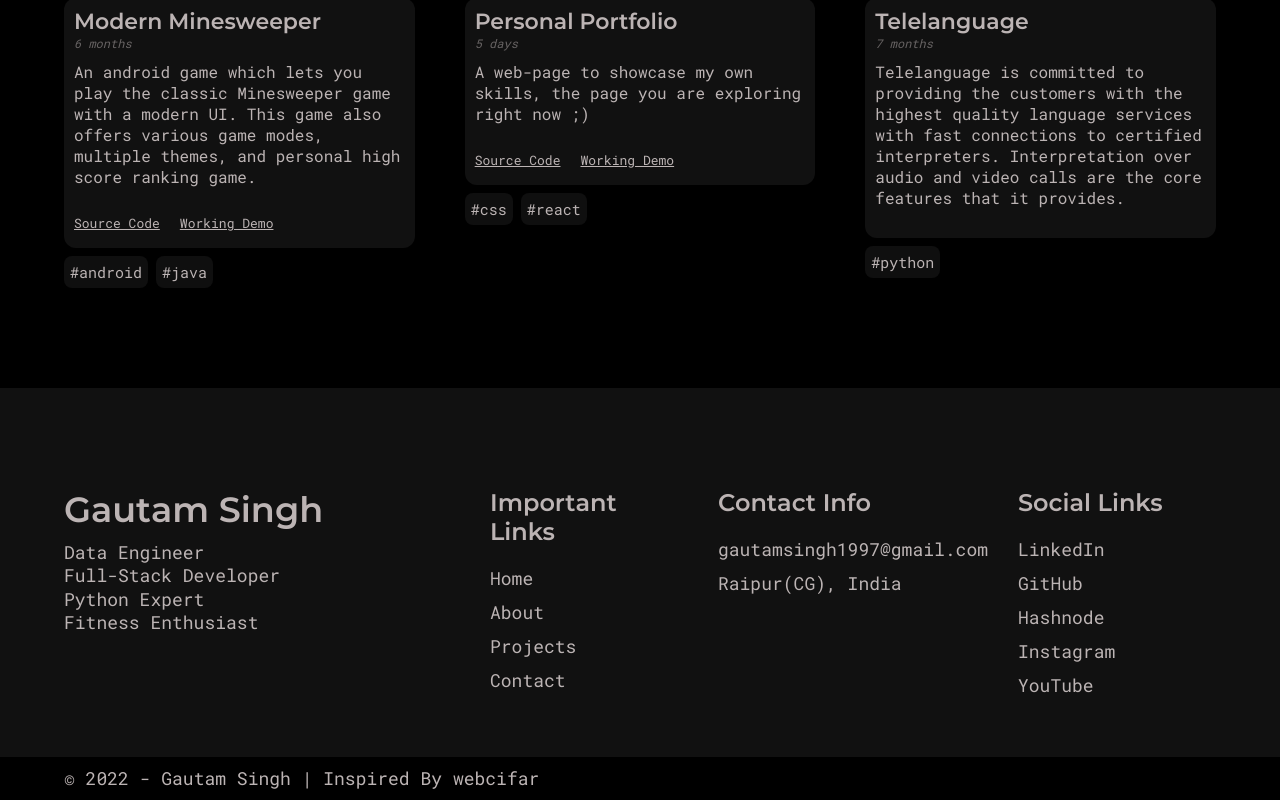
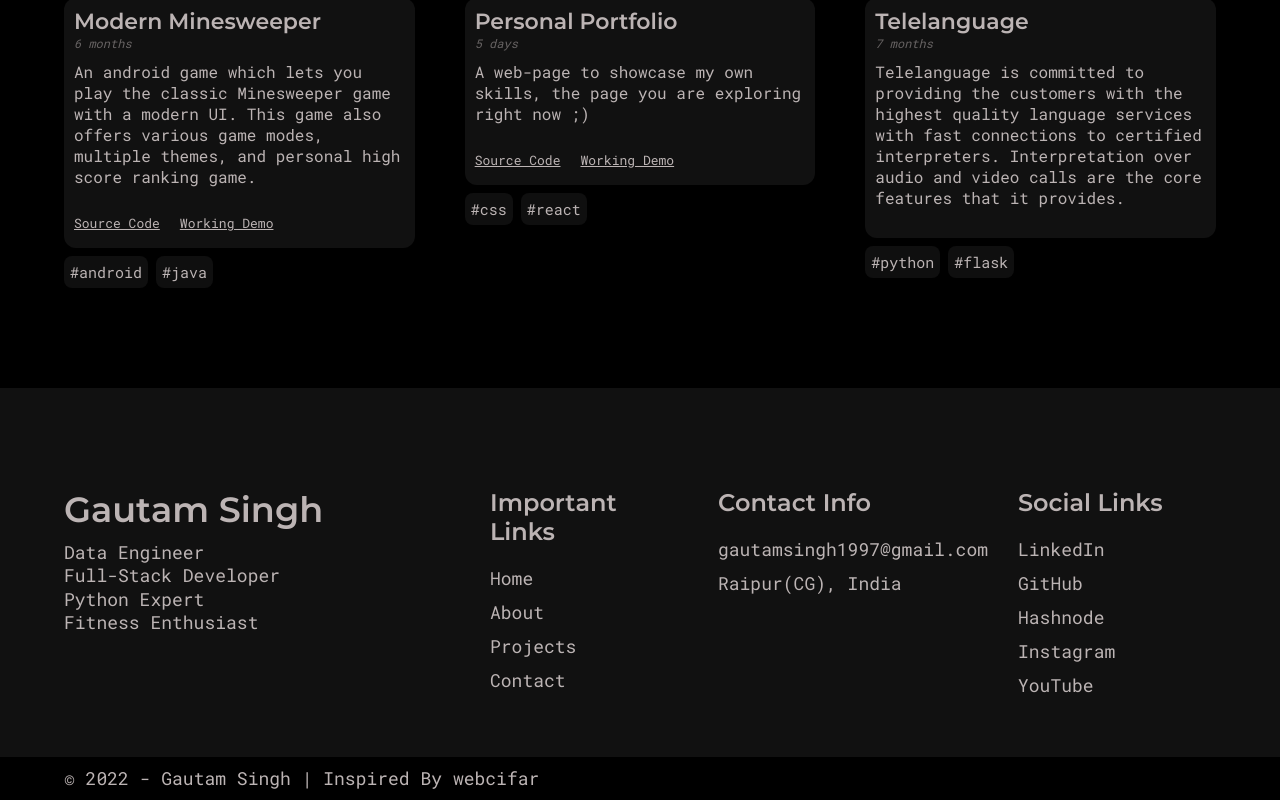
Before and after one commit to singhgautam7/GRS-portfolio-v1, a React (Create React App) app: page /projects in a window 1280 px wide. Shown: the part 1571-2371 px from the top of the page. Built offline with nearby package versions, Linux system fonts and the light colour scheme; a web font is replaced by a local one.

Commit message:
fixed issue where flask was not appearing as project

```diff
--- a/src/assets/data/projects.js
+++ b/src/assets/data/projects.js
@@ -143,7 +143,7 @@ const projects = [
     desc:
       'Telelanguage is committed to providing the customers with the highest quality language services with fast connections to certified interpreters. Interpretation over audio and video calls are the core features that it provides.',
     tags: ['Professional'],
-    langs: [keys.KeyFlask, keys.KeyPython],
+    langs: [keys.KeyPython, keys.KeyFlask],
     duration: '7 months',
     repository: '',
   },
--- a/src/components/ProjectItem.js
+++ b/src/components/ProjectItem.js
@@ -13,6 +13,7 @@ import Terraform from './ProjectTags/Terraform';
 import Vue from './ProjectTags/Vue';
 import Java from './ProjectTags/Java';
 import Gcloud from './ProjectTags/GCloud';
+import Flask from './ProjectTags/Flask';
 import { keys } from '../keys';
 
 const ProjectItemStyles = styled.div`
@@ -109,6 +110,7 @@ export default function ProjectItem({
         {langs.indexOf(keys.KeyPython) >= 0 && <Python />}
         {langs.indexOf(keys.KeyJava) >= 0 && <Java />}
         {langs.indexOf(keys.KeyGCloud) >= 0 && <Gcloud />}
+        {langs.indexOf(keys.KeyFlask) >= 0 && <Flask />}
       </div>
     </ProjectItemStyles>
   );
```
